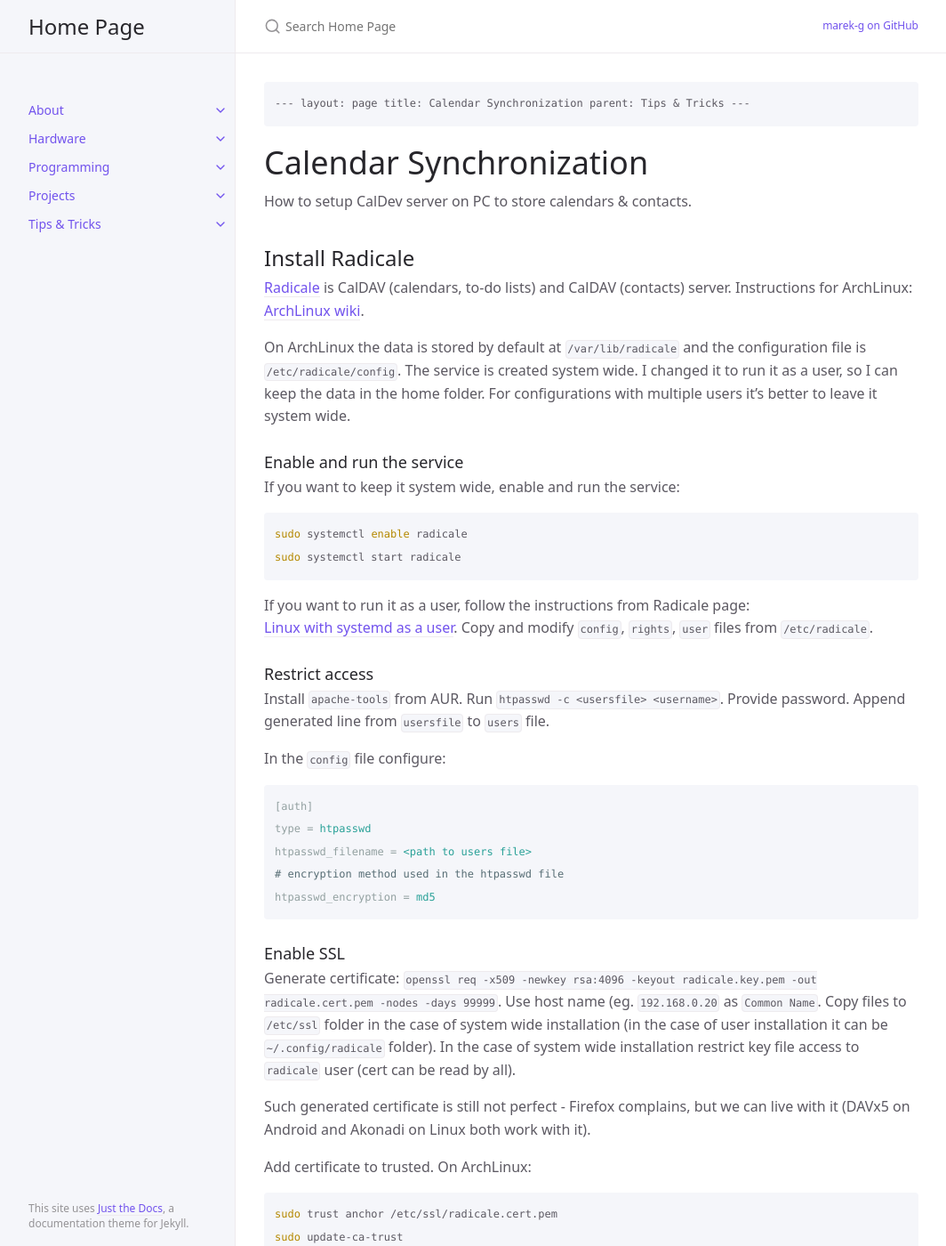
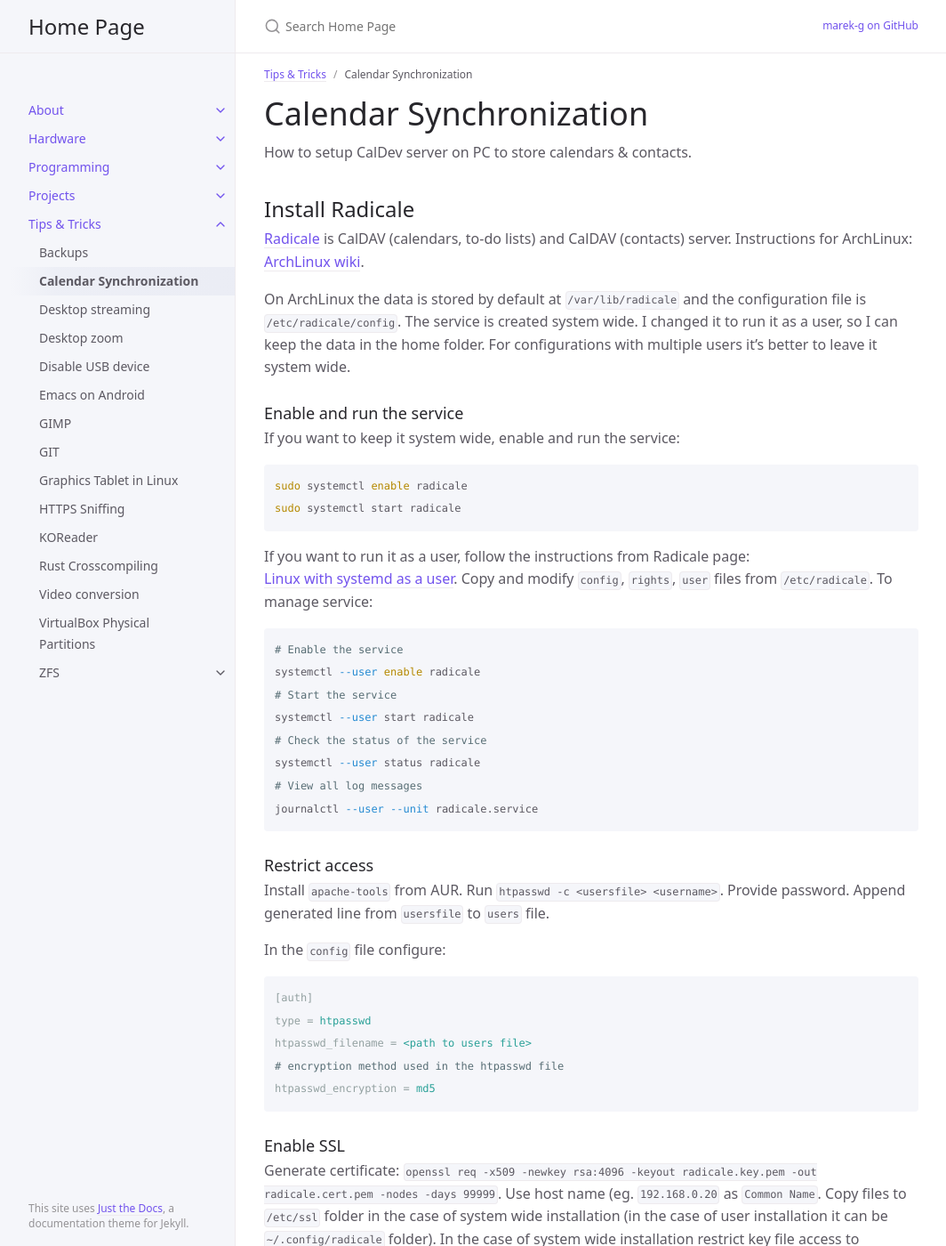
Before and after one commit to marek-g/marek-g.github.io, a Jekyll site: the page built from posts/tips_and_tricks/calendar_sync.md, in a window 1280 px wide and 1400 px high. Shown: the whole window at 89% size, without its empty margins (107-1171 px from the left). Built offline with Jekyll 4.4.1, drawn with Linux system fonts in a browser that asks for light colours; our own code applies the rules of GitHub Pages for plain Markdown files.

Commit message:
Fixed calendar page

````diff
--- a/posts/tips_and_tricks/calendar_sync.md
+++ b/posts/tips_and_tricks/calendar_sync.md
@@ -1,4 +1,4 @@
-	---
+---
 layout: page
 title: Calendar Synchronization
 parent: Tips & Tricks
@@ -23,7 +23,18 @@ sudo systemctl enable radicale
 sudo systemctl start radicale
 ```
 
-If you want to run it as a user, follow the instructions from Radicale page: [Linux with systemd as a user](https://radicale.org/v3.html#linux-with-systemd-as-a-user). Copy and modify `config`, `rights`, `user` files from `/etc/radicale`.
+If you want to run it as a user, follow the instructions from Radicale page: [Linux with systemd as a user](https://radicale.org/v3.html#linux-with-systemd-as-a-user). Copy and modify `config`, `rights`, `user` files from `/etc/radicale`. To manage service:
+
+``` shell
+# Enable the service
+systemctl --user enable radicale
+# Start the service
+systemctl --user start radicale
+# Check the status of the service
+systemctl --user status radicale
+# View all log messages
+journalctl --user --unit radicale.service
+```
 
 ### Restrict access
 
````
